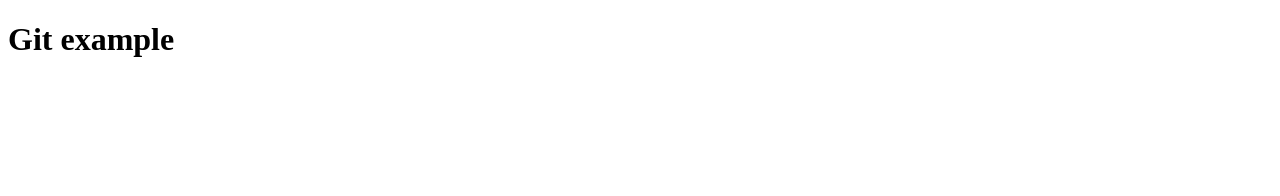
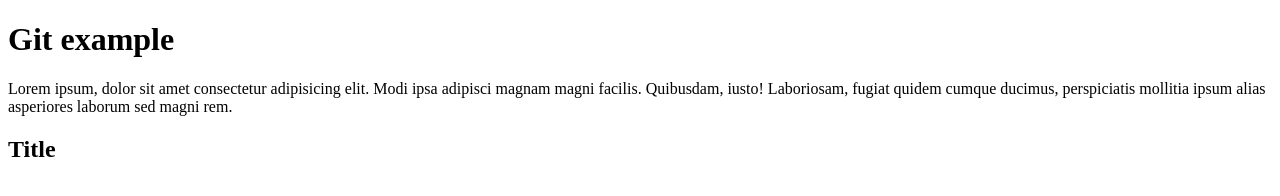
Before and after one commit to vetaluga/git-les1, a plain HTML site: page index.html in a window 1280 px wide. Drawn offline with Linux system fonts and the light colour scheme.

Commit message:
add p and h2 content

```diff
--- a/index.html
+++ b/index.html
@@ -7,5 +7,7 @@
 </head>
 <body>
     <h1>Git example</h1>
+    <p>Lorem ipsum, dolor sit amet consectetur adipisicing elit. Modi ipsa adipisci magnam magni facilis. Quibusdam, iusto! Laboriosam, fugiat quidem cumque ducimus, perspiciatis mollitia ipsum alias asperiores laborum sed magni rem.</p>
+    <h2>Title</h2>
 </body>
 </html>
```
